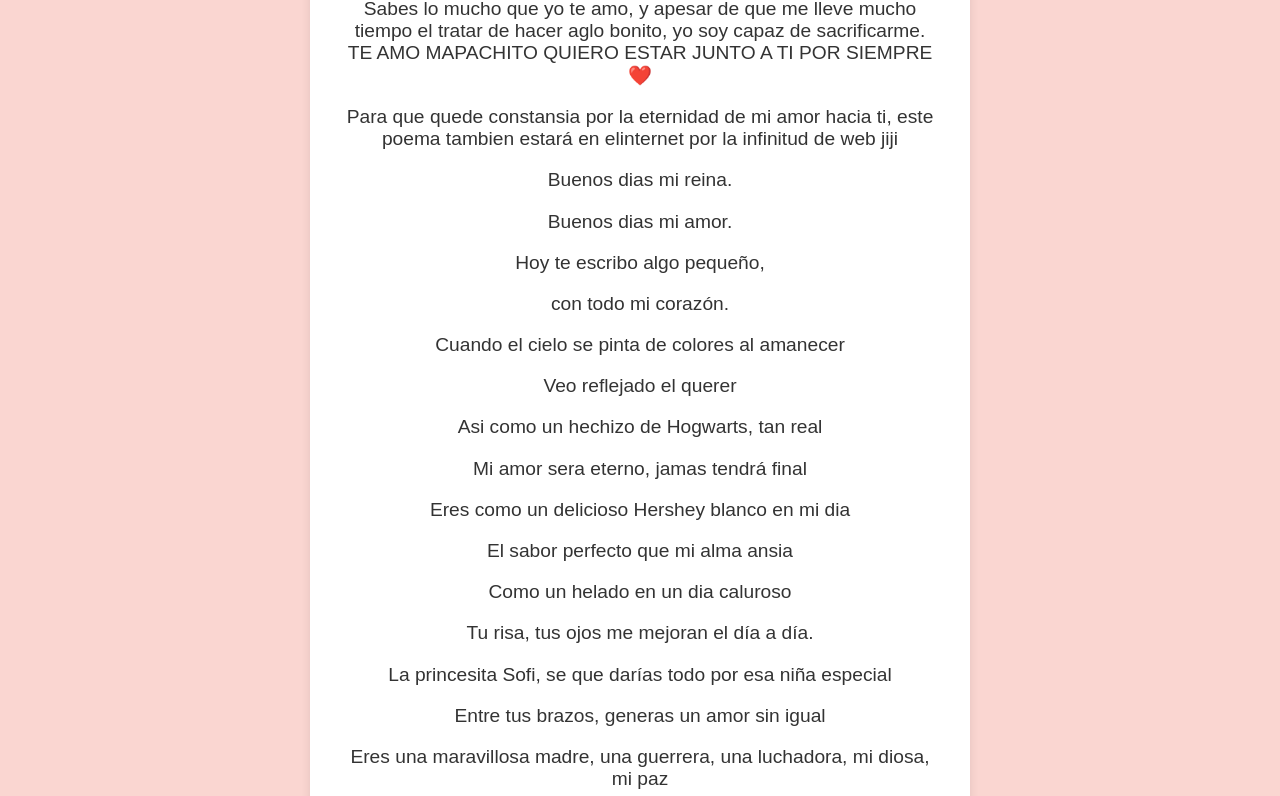
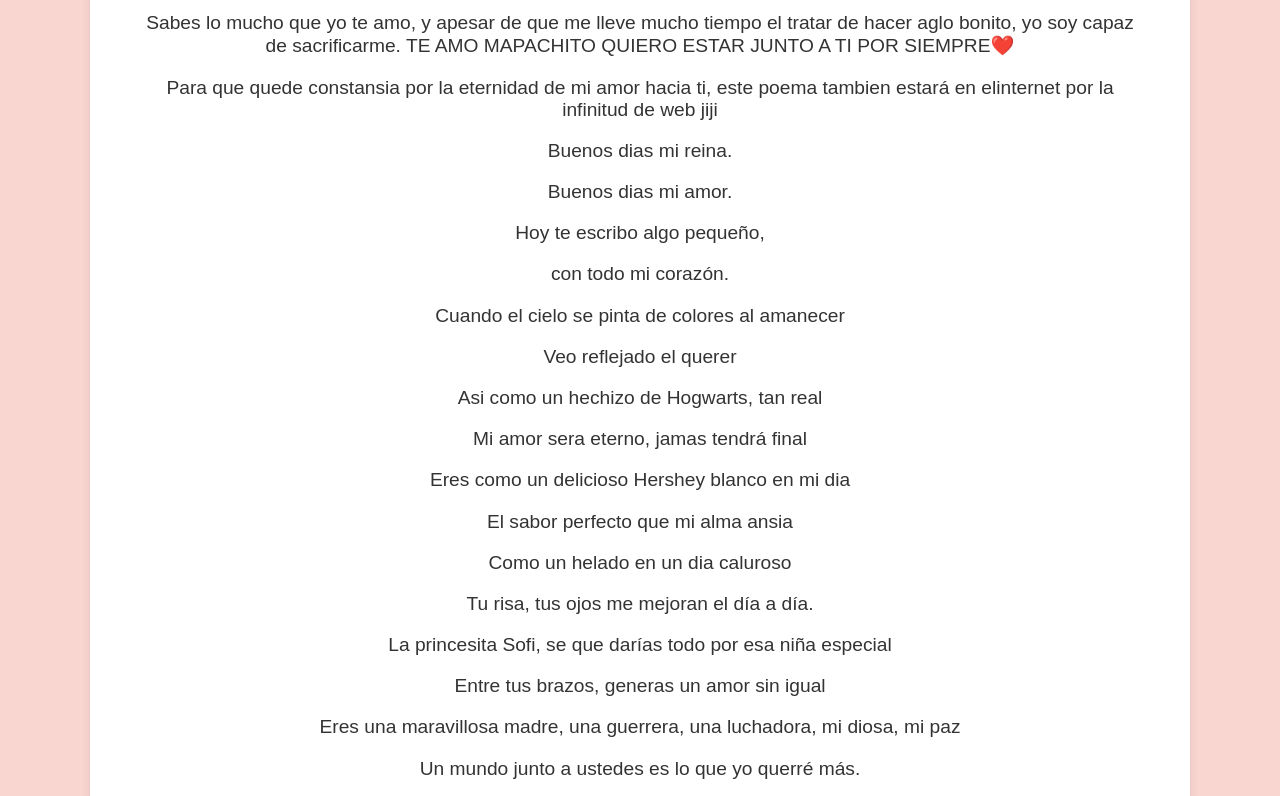
Before and after one commit to JeanLasso/repo, a plain HTML site: page index.html in a window 1280 px wide. Shown: the part 145-941 px from the top of the page. Drawn offline with Linux system fonts and the light colour scheme.

Commit message:
Update index.html

```diff
--- a/index.html
+++ b/index.html
@@ -18,11 +18,11 @@
 
         .container {
             background-color: white;
-            padding: 30px;
+            padding: 50px;
             border-radius: 10px;
             box-shadow: 0 0 10px rgba(0, 0, 0, 0.1);
             width: 80%;
-            max-width: 600px;
+            max-width: 1000px;
         }
 
         .time {
```
